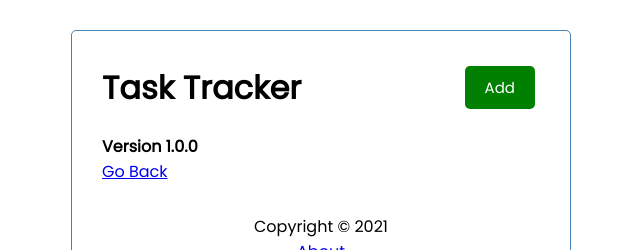
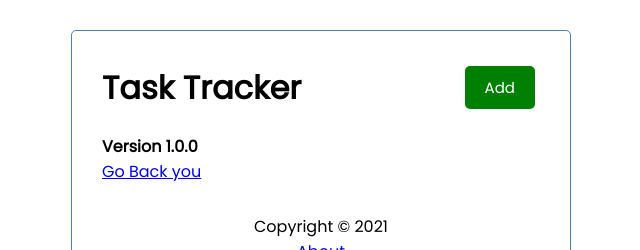
Before and after one commit to amardeepio/Task-tracker, a React (Create React App) app: page /about in a window 1280 px wide. Shown: the top 250 px of the page, without its empty margins (319-959 px from the left). Built offline with nearby package versions, Linux system fonts and the light colour scheme; data requests are answered from the project's data file.

Commit message:
feat: made changes

```diff
--- a/src/components/About.js
+++ b/src/components/About.js
@@ -4,7 +4,7 @@ const About = () => {
   return (
     <div>
       <h4>Version 1.0.0</h4>
-      <Link to='/'>Go Back</Link>
+      <Link to='/'>Go Back you</Link>
     </div>
   )
 }
```
